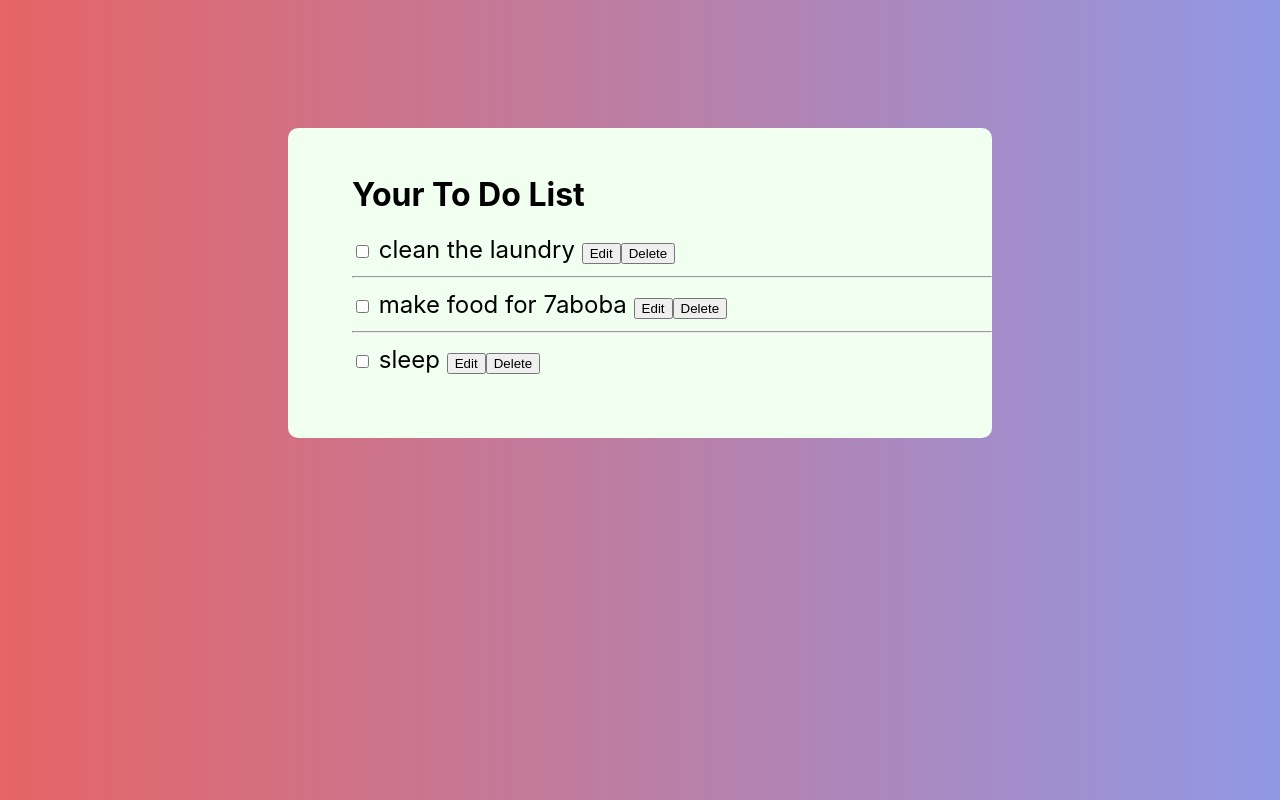
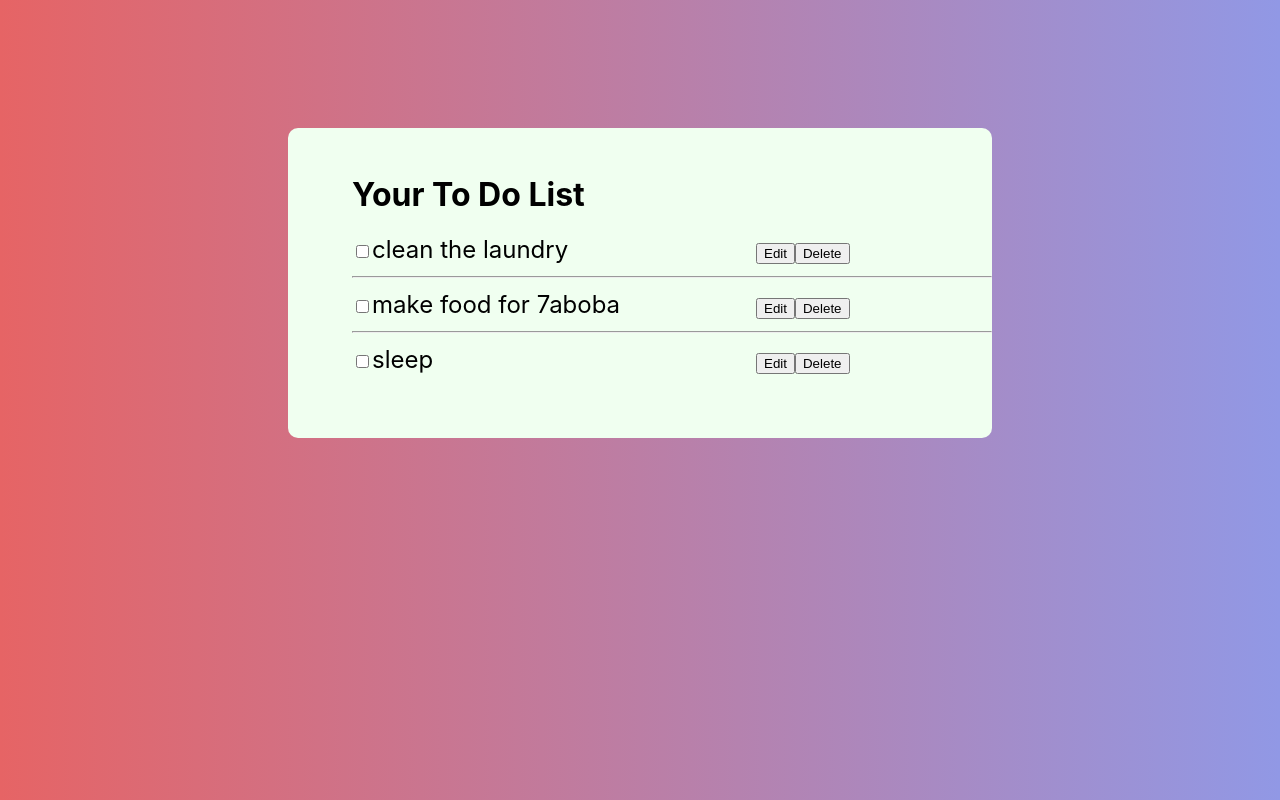
Before and after one commit to alaa-yahia/-to-do-with-react-hooks, a React (Create React App) app: page / in a window 1280 px wide. Built offline with nearby package versions, Linux system fonts and the light colour scheme.

Commit message:
edit function

```diff
--- a/src/App.css
+++ b/src/App.css
@@ -14,6 +14,10 @@
   font-size: 1.5em;
 }
 
+span, .item > input [type=text] {
+  width: 60%;
+}
+
 .checked {
   text-decoration-line: line-through;
 }
@@ -21,3 +25,7 @@
 .hidden{
   display: none;
 }
+
+.unhidden{
+  display: inline-block;
+}
--- a/src/App.js
+++ b/src/App.js
@@ -1,5 +1,5 @@
 import React, {useState} from "react";
-import ToDoList from "./Components/toDoList";
+import ToDoList from "./Components/toDoItems";
 import './App.css';
 
 function App() {
@@ -9,6 +9,8 @@ function App() {
     {todo: 'sleep', checked: false}
   ]);
 
+
+
   function sortItem(arr, itemIndex) {
     if (arr[itemIndex].checked) {
       const removed = arr.splice(itemIndex,1);
@@ -17,12 +19,20 @@ function App() {
     return arr;
   }
 
-  function handleChange (index) {
+  function updateCheck (index) {
     const newState = [...toDos];
     newState[index].checked = !newState[index].checked;
     sortItem(newState, index);
     setToDos(newState);
   }
+
+  function updateTodo(value, index) {
+    const newState = [...toDos];
+    newState[index].todo = value;
+    setToDos(newState);
+
+  }
+
 
   return (
     <div className="app">
@@ -30,8 +40,8 @@ function App() {
       {
         toDos.map(
         (item, index, arr) =>
-        <ToDoList item= {item} index={index} key={index} handleChange={handleChange}
-        length={arr.length}
+        <ToDoList item= {item} index={index} key={index} length={arr.length}
+        updateCheck={updateCheck} updateTodo={updateTodo}
         />
         )
       }
--- /dev/null
+++ b/src/Components/toDoItems.js
@@ -0,0 +1,48 @@
+import React, { useState } from "react";
+
+function ToDoList ({item , index, length, updateCheck, updateTodo, handleDelete}) {
+    const [inputValue, setInputValue] = useState('');
+    const [editBtnClicked, setEditBtnClicked] = useState(false);
+
+    const isChecked = item.checked ? "checked": "unchecked";
+    const spanDisplayed = editBtnClicked ? "hidden": "unhidden" ;
+    const inputDisplayed = !editBtnClicked ? "hidden": "unhidden" ;
+
+    function handleEdit(e) {
+        //when using state it will update all items
+        //this way works fine
+        if (e.target.childNodes[0].nodeValue === "Edit") {
+          e.target.childNodes[0].nodeValue = "Done";
+        }
+        else {
+          e.target.childNodes[0].nodeValue = "Edit";
+        }
+
+        setEditBtnClicked(!editBtnClicked);
+
+        updateTodo(inputValue, index);
+      }
+
+    function handleInputValue(e){
+        const value = e.target.value;
+        setInputValue(value);
+
+    }
+
+    return (
+        <div className="item">
+            <input type="checkbox" checked={item.checked}
+            onChange= {() => updateCheck(index)}
+            />
+            <span className={`${spanDisplayed} ${isChecked}`}> {item.todo} </span>
+            <input type="text" className={inputDisplayed} onChange={handleInputValue}  />
+            <button  onClick= {handleEdit}>Edit</button>
+            <button>Delete</button>
+
+            <hr className={index === length-1 ? "hidden": ""}/>
+        </div>
+
+    );
+}
+
+export default ToDoList;
--- a/src/Components/toDoList.js
+++ /dev/null
@@ -1,18 +0,0 @@
-import React from "react";
-
-function ToDoList ({item , index, length, handleChange, handleEdit, handleDelete}) {
-    return (
-        <div className="item">
-            <input type="checkbox" checked={item.checked}
-            onChange= {() => handleChange(index)}
-            />
-            <span className={item.checked ? "checked": "unchecked"}> {item.todo} </span>
-            <button>Edit</button>
-            <button>Delete</button>
-            <hr className={index === length-1 ? "hidden": ""}/>
-        </div>
-
-    );
-}
-
-export default ToDoList;
```
